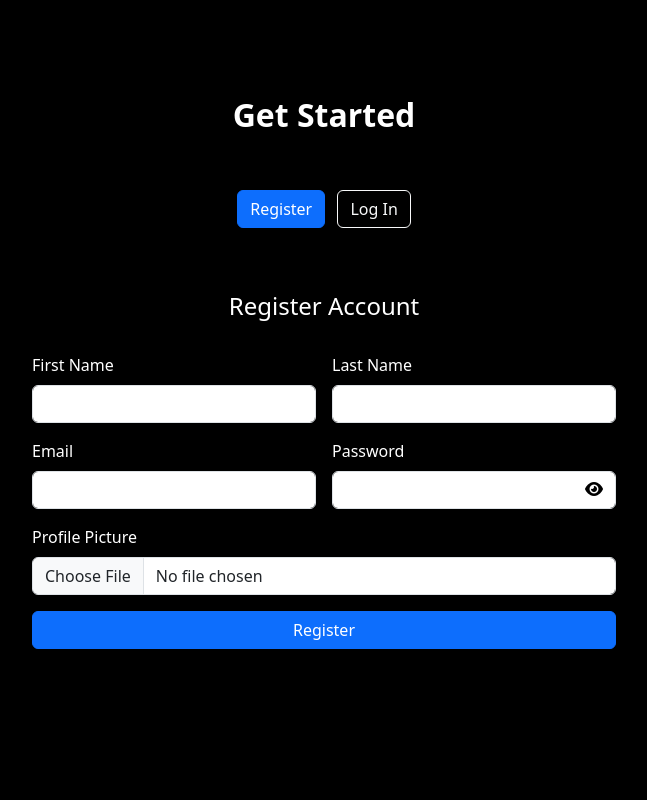
After one commit to TamalPakrasi/php-mysql-blogs, a PHP site: page /get-started in a window 1280 px wide. The commit adds this page. Shown: the whole page, without its empty margins (316-963 px from the left). Run offline with PHP 8.4, Linux system fonts and the light colour scheme; data that the repository does not hold is empty; some libraries are stand-ins or nearby versions.

Commit message:
Add /get-started page

```diff
--- /dev/null
+++ b/public/js/getStarted.js
@@ -0,0 +1,44 @@
+(() => {
+  "use strict";
+
+  const forms = document.querySelectorAll(".needs-validation");
+
+  // Loop over them and prevent submission
+  forms.forEach((form) => {
+    form.addEventListener(
+      "submit",
+      (event) => {
+        if (!form.checkValidity()) {
+          event.preventDefault();
+          event.stopPropagation();
+        }
+
+        form.classList.add("was-validated");
+      },
+      false
+    );
+  });
+})();
+
+$(".auth").click(function () {
+  const role = $(this).data("role");
+
+  $("form").each(function () {
+    this.reset();
+    $(this).removeClass("was-validated").addClass("d-none");
+  });
+
+  $(`.${role}-form`).removeClass("d-none");
+
+  $(".auth").removeClass("btn-primary").addClass("btn-outline-light");
+
+  $(this).removeClass("btn-outline-light").addClass("btn-primary");
+});
+
+$(".togglePassword").click(function () {
+  const input = $(this).prev("input");
+
+  input.attr("type") === "password"
+    ? input.attr("type", "text")
+    : input.attr("type", "password");
+});
--- /dev/null
+++ b/routes/auth.php
@@ -0,0 +1,5 @@
+<?php
+
+use App\Controllers\Auth as AuthController;
+
+$router->get("/get-started", [AuthController::class, "index"]);
--- a/routes/router.php
+++ b/routes/router.php
@@ -10,6 +10,8 @@ try {
     // order of arguments route, [controller_class, action], [...middlewares]
     require_once "home.php";
 
+    require_once "auth.php";
+
     require_once "blogs.php";
 
     $router->dispatch();
--- /dev/null
+++ b/src/Controllers/Auth.php
@@ -0,0 +1,19 @@
+<?php
+
+namespace App\Controllers;
+
+use App\Core\Controller;
+
+use App\Services\CSRF;
+
+class Auth extends Controller
+{
+    // @desc   GET getting get-started page
+    // @route  GET /get-started
+    // @access Private (guest only)
+    public function index(): void
+    {
+        $csrf_token = CSRF::get();
+        parent::renderView("auth/index", ["title" => "Get Started", "render_partials" => false, "scripts" => ["getStarted"], "csrf_token" => $csrf_token]);
+    }
+}
--- /dev/null
+++ b/src/Services/CSRF.php
@@ -0,0 +1,13 @@
+<?php
+
+namespace App\Services;
+
+class CSRF
+{
+    static public function get(): string
+    {
+        if (isset($_SESSION["csrf_token"])) unset($_SESSION['csrf_token']);
+        $_SESSION["csrf_token"] = bin2hex(random_bytes(32));
+        return $_SESSION["csrf_token"];
+    }
+}
--- a/views/components/card.php
+++ b/views/components/card.php
@@ -3,8 +3,8 @@
         class="card-img-top" alt="...">
     <div class="card-body">
         <h5 class="card-title">Card title</h5>
-        <p class="card-text">Some quick example text to build on the card title and make up the bulk of the card’s
-            content.</p>
-        <a href="#" class="btn btn-primary">Go somewhere</a>
+        <p class="card-text mt-3">Lorem ipsum dolor sit amet consectetur adipisicing elit. Cupiditate adipisci laboriosam tempora ipsa corporis ex similique libero vero quos autem nulla culpa veritatis dolorem neque ab animi, reiciendis atque dicta est consequuntur?
+        </p>
+        <p class="badge float-end">Dec 8, 2024</p>
     </div>
 </div>
--- a/views/components/gridCard.php
+++ b/views/components/gridCard.php
@@ -6,7 +6,10 @@
             <h5 class="card-title">Card title</h5>
             <p class="card-text">Some quick example text to build on the card title and make up the bulk of the card’s
                 content.</p>
-            <a href="#" class="btn btn-primary">Go somewhere</a>
+            <div class="d-flex align-items-center justify-content-between">
+                <a href="#" class="btn btn-primary">Read More</a>
+                <p class="badge">Dec 8, 2024</p>
+            </div>
         </div>
     </div>
 </div>
--- a/views/layouts/index.php
+++ b/views/layouts/index.php
@@ -15,7 +15,10 @@
 
 <body>
     <div id="root" class="bg-black min-vh-100 d-flex flex-column position-relative">
-        <?php require_once require_file("partials/header"); ?>
+        <?php
+        if (!isset($render_partials) || $render_partials === true)
+            require_once require_file("partials/header");
+        ?>
 
         <main class="flex-grow-1 pb-5 container text-white d-flex flex-column" style="margin-top: 6rem;">
             <?php echo $content; ?>
@@ -27,6 +30,12 @@
     <script src="https://code.jquery.com/ui/1.14.1/jquery-ui.js"></script>
 
     <script src="https://cdn.jsdelivr.net/npm/bootstrap@5.3.8/dist/js/bootstrap.bundle.min.js" integrity="sha384-FKyoEForCGlyvwx9Hj09JcYn3nv7wiPVlz7YYwJrWVcXK/BmnVDxM+D2scQbITxI" crossorigin="anonymous"></script>
+
+    <?php if (isset($scripts)) : ?>
+        <?php foreach ($scripts as $script) : ?>
+            <script src="<?php get_href("/public/js/" . $script . ".js"); ?>"></script>
+        <?php endforeach; ?>
+    <?php endif; ?>
 </body>
 
 </html>
--- /dev/null
+++ b/views/pages/auth/index.php
@@ -0,0 +1,84 @@
+<section class="d-flex flex-column justify-center-center align-items-center">
+    <h2 class="fw-bold">Get Started</h2>
+
+    <div class="mt-5">
+        <button class="btn btn-primary auth" role="button" data-role="register">Register</button>
+        <button class="btn btn-outline-light ms-2 auth" role="button" data-role="login">Log In</button>
+    </div>
+
+    <form action="<?php get_href("/auth/register") ?>" class="row g-3 needs-validation mt-5 register-form" style="max-width: 600px;" novalidate>
+        <h4 class="text-center mb-3">Register Account</h4>
+
+        <div class="col-md-6"> <label class="form-label">First Name</label> <input type="text" class="form-control" required>
+            <div class="invalid-feedback"> Please enter your first name. </div>
+        </div>
+
+
+        <div class="col-md-6">
+            <label class="form-label">Last Name</label>
+            <input type="text" class="form-control" required>
+            <div class="invalid-feedback">
+                Please enter your last name.
+            </div>
+        </div>
+
+
+        <div class="col-md-6">
+            <label class="form-label">Email</label>
+            <input type="email" class="form-control" required>
+            <div class="invalid-feedback">
+                Please enter a valid email address.
+            </div>
+        </div>
+
+
+        <div class="col-md-6 position-relative">
+            <label class="form-label">Password</label>
+            <input type="password" class="form-control" minlength="8" required>
+            <i class="fa-solid fa-eye position-absolute text-black togglePassword" style="top: 42px; right: 20px; cursor: pointer;"></i>
+            <div class="invalid-feedback">
+                Password must be at least 8 characters.
+            </div>
+        </div>
+
+        <div class="col-md-12">
+            <label class="form-label">Profile Picture</label>
+            <input type="file" class="form-control" accept="image/*" required>
+            <div class="invalid-feedback">
+                Please upload your profile picture.
+            </div>
+        </div>
+
+        <input type="hidden" name="token" value="<?php echo htmlspecialchars($csrf_token); ?>">
+
+        <div class="col-12">
+            <button class="btn btn-primary w-100" type="submit">Register</button>
+        </div>
+
+    </form>
+
+    <form action="<?php get_href("/auth/login") ?>" class="row g-3 needs-validation mt-5 login-form d-none" style="max-width: 600px;" novalidate>
+        <h4 class="text-center mb-3">Log into your account</h4>
+
+        <div class="col-md-6">
+            <label class="form-label">Email</label>
+            <input type="email" class="form-control" required>
+            <div class="invalid-feedback">
+                Please enter a valid email address.
+            </div>
+        </div>
+
+
+        <div class="col-md-6 position-relative">
+            <label class="form-label">Password</label>
+            <input type="password" class="form-control">
+            <i class="fa-solid fa-eye position-absolute text-black togglePassword" style="top: 42px; right: 20px; cursor: pointer;"></i>
+        </div>
+
+        <input type="hidden" name="token" value="<?php echo htmlspecialchars($csrf_token); ?>">
+
+        <div class="col-12">
+            <button class="btn btn-primary w-100" type="submit">Log In</button>
+        </div>
+    </form>
+</section>
```
